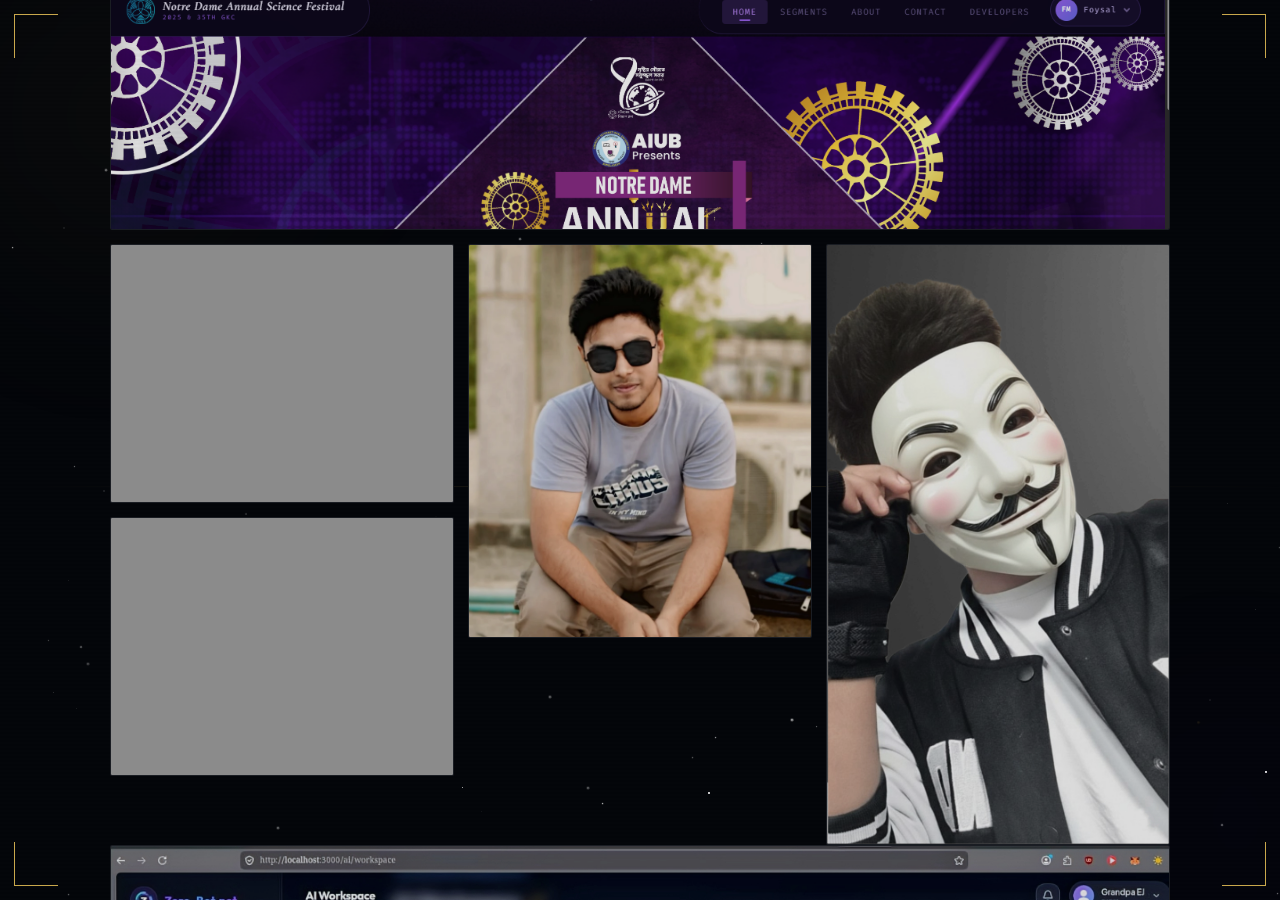
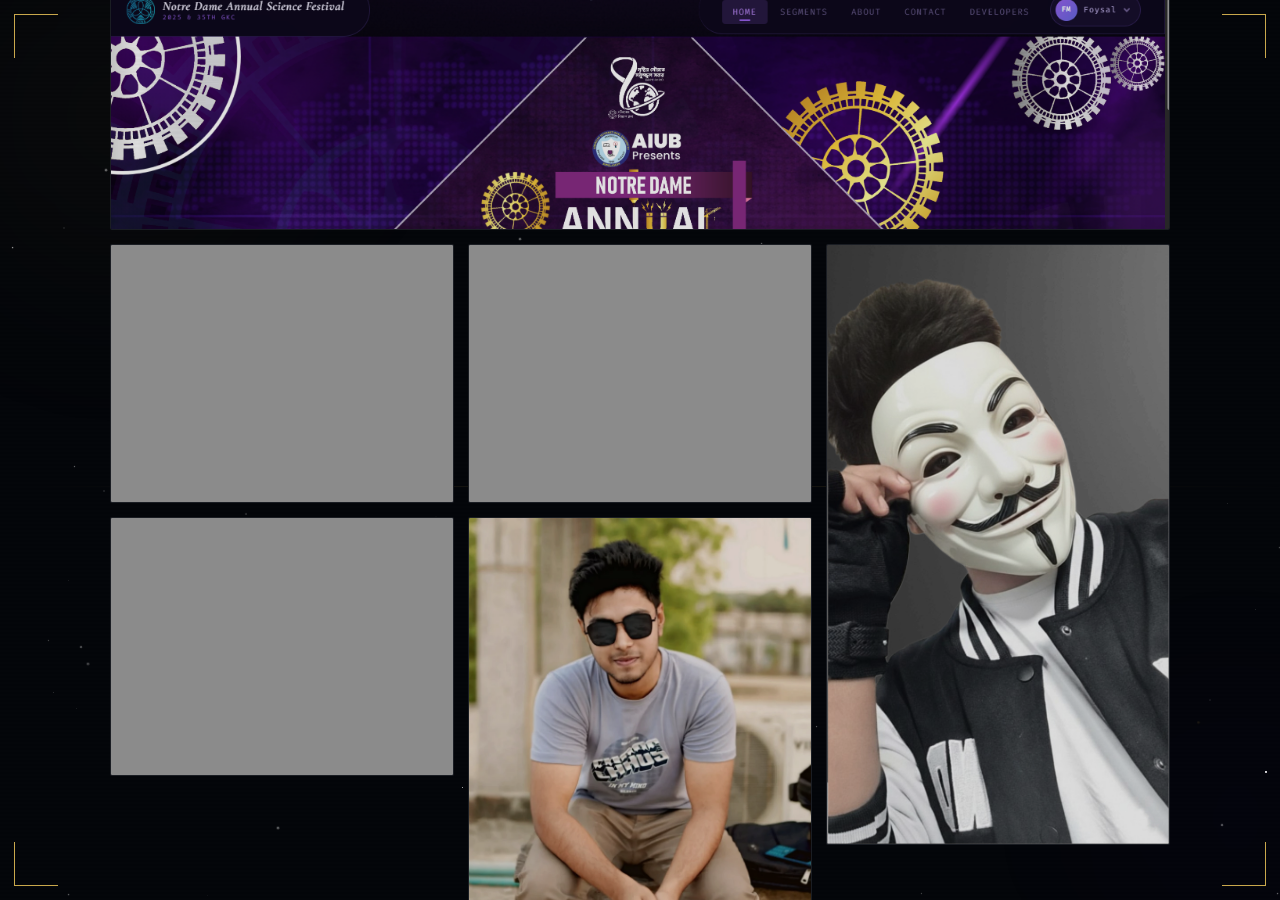
Before and after one commit to foysal1627/foysal1627.github.io, a Jekyll site: the page built from gallery/index.html, in a window 1280 px wide and 900 px high, scrolled down 800 px. Built offline with Jekyll 4.4.1, drawn with Linux system fonts in a browser that asks for light colours.

Commit message:
Add gallery item for Cyber Operations cover
Added a new gallery item for 'Cover — Cyber Operations' with an image and overlay details.

```diff
--- a/gallery/index.html
+++ b/gallery/index.html
@@ -531,6 +531,16 @@
       </div>
     </div>
 
+       <div class="gal-item" data-cat="project" data-title="Cover — Cyber Operations">
+      <span class="gal-cat-chip">Project</span>
+      <img src="https://foysal1627.github.io/assets/image/newcover.jpg" alt="Cyber Cover | Foysal's photo" loading="lazy">
+      <div class="gal-overlay">
+        <div class="gal-overlay-icon"><i class="fa-solid fa-expand"></i></div>
+        <div class="gal-overlay-title">Cover — Cyber Operations</div>
+        <div class="gal-overlay-cat">// PROJECT</div>
+      </div>
+       </div>
+
     <div class="gal-item" data-cat="personal" data-title="2025 Photo">
       <span class="gal-cat-chip">Personal</span>
       <img src="https://foysal1627.github.io/assets/image/2025-05-19.webp" alt="Foysal's photo" loading="lazy">
@@ -561,16 +571,6 @@
         <div class="gal-overlay-cat">// PROJECT</div>
       </div>
        </div>
-
-    <div class="gal-item" data-cat="project" data-title="Cover — Cyber Operations">
-      <span class="gal-cat-chip">Project</span>
-      <img src="https://foysal1627.github.io/assets/image/newcover.jpg" alt="Cyber Cover | Foysal's photo" loading="lazy">
-      <div class="gal-overlay">
-        <div class="gal-overlay-icon"><i class="fa-solid fa-expand"></i></div>
-        <div class="gal-overlay-title">Cover — Cyber Operations</div>
-        <div class="gal-overlay-cat">// PROJECT</div>
-      </div>
-    </div>
 
        <div class="gal-item" data-cat="personal" data-title="at NDC">
       <span class="gal-cat-chip">Personal</span>
```
